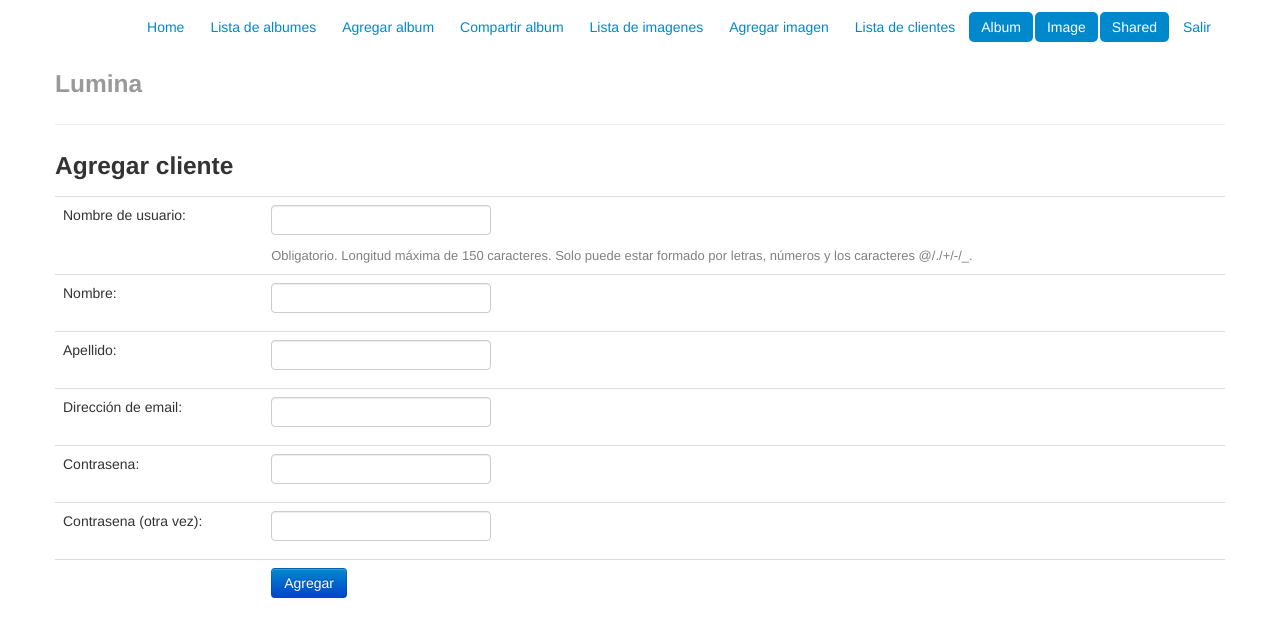
After one commit to florzanetta/lumina, a Django app: a page that uses lumina/templates/lumina/base.html in a window 1280 px wide. The commit adds this page. Shown: the top 637 px of the page. Run offline with Django 3.2, Linux system fonts and the light colour scheme; a user stored in the database is signed in; some libraries are stand-ins or nearby versions.

Commit message:
Add creation of new customers

```diff
--- a/lumina/forms.py
+++ b/lumina/forms.py
@@ -5,6 +5,7 @@ Created on Jun 1, 2013
 '''
 
 from django import forms
+from django.contrib.auth.models import User
 
 from lumina.models import Image, Album, SharedAlbum
 
@@ -49,3 +50,28 @@ class ImageUpdateForm(forms.ModelForm):
     class Meta:
         model = Image
         exclude = ('user', 'image', 'size', 'original_filename', 'content_type',)
+
+
+#===============================================================================
+# Customer
+#===============================================================================
+
+class CustomerCreateForm(forms.ModelForm):
+    password1 = forms.CharField(
+        max_length=20, required=True, widget=forms.PasswordInput(), label=u'Contrasena')
+    password2 = forms.CharField(
+        max_length=20, required=True, widget=forms.PasswordInput(), label=u'Contrasena (otra vez)')
+
+    class Meta:
+        model = User
+        fields = ('username', 'first_name', 'last_name', 'email', 'password1', 'password2')
+
+    def clean(self):
+        super(CustomerCreateForm, self).clean()
+        password1 = self.cleaned_data.get('password1')
+        password2 = self.cleaned_data.get('password2')
+        if password1 != password2:
+            raise forms.ValidationError('Los passwords no concuerdan')
+        return self.cleaned_data
+
+# LuminaUserProfileUpdateForm = LuminaUserProfileCreateForm
--- a/lumina/templates/lumina/base.html
+++ b/lumina/templates/lumina/base.html
@@ -8,6 +8,10 @@
 	<style type="text/css">
 	   ul.errorlist li {
 	       color: #e00;
+	   }
+	   .helptext {
+	       font-size: small;
+	       color: gray;
 	   }
 	</style>
 </head>
@@ -25,7 +29,7 @@
 								<li><a href="{% url 'shared_album_create' %}">Compartir album</a></li>
 								<li><a href="{% url 'image_list' %}">Lista de imagenes</a></li>
                                 <li><a href="{% url 'image_create' %}">Agregar imagen</a></li>
-                                <li><a href="{% url 'luminauserprofile_list' %}">Lista de clientes</a></li>
+                                <li><a href="{% url 'customer_list' %}">Lista de clientes</a></li>
 								{% if user.is_staff or user.is_superuser %}
 										<li class="active"><a href="{% url 'admin:lumina_album_changelist' %}" target="_blank">Album</a></li>
 										<li class="active"><a href="{% url 'admin:lumina_image_changelist' %}" target="_blank">Image</a></li>
--- /dev/null
+++ b/lumina/templates/lumina/customer_create_form.html
@@ -0,0 +1,26 @@
+{% extends "lumina/base.html" %}
+<!DOCTYPE html>
+<html>
+<head>
+<meta charset="UTF-8">
+<title>{% block title %}Lumina - Agregar cliente{% endblock %}</title>
+</head>
+<body>
+
+{% block content %}
+
+    <h3>Agregar cliente</h3>
+    <form action="." method="post">{% csrf_token %}
+	    <table class="table">
+	        {{ form.as_table }}
+	        <tr>
+               <td> </td>
+	           <td><input type="submit" value="Agregar" class="btn btn-primary"></td>
+	        </tr>
+		</table>
+    </form>
+
+{% endblock content %}
+
+</body>
+</html>
--- a/lumina/templates/lumina/customer_list.html
+++ b/lumina/templates/lumina/customer_list.html
@@ -37,7 +37,7 @@
     {% endfor %}
 
     <p>
-        <a href="{ % url 'xxxxxxxxxxxxxxx' % }" class="btn btn-primary">Agregar cliente</a>
+        <a href="{% url 'customer_create' %}" class="btn btn-primary">Agregar cliente</a>
     </p>
 
     {% dump_objects user object_list %}
--- a/lumina/urls.py
+++ b/lumina/urls.py
@@ -5,7 +5,8 @@ from django.views.decorators.cache import cache_control
 
 from lumina.views import ImageCreateView, ImageUpdateView, ImageListView, \
     AlbumListView, AlbumDetailView, AlbumCreateView, AlbumUpdateView, \
-    SharedAlbumAnonymousView, SharedAlbumCreateView, CustomerListView
+    SharedAlbumAnonymousView, SharedAlbumCreateView, CustomerListView, \
+    CustomerCreateView
 
 # Uncomment the next two lines to enable the admin:
 admin.autodiscover()
@@ -98,10 +99,15 @@ urlpatterns = patterns(
     #===========================================================================
     # LuminaUserProfile
     #===========================================================================
-    url(r'^luminauserprofile/list/$',
+    url(r'^customer/list/$',
         cache_control(private=True)(
             login_required(CustomerListView.as_view())),
-        name='luminauserprofile_list'),
+        name='customer_list'),
+
+    url(r'^customer/create/$',
+        cache_control(private=True)(
+            login_required(CustomerCreateView.as_view())),
+        name='customer_create'),
 
     #
     # Other
--- a/lumina/views.py
+++ b/lumina/views.py
@@ -14,12 +14,12 @@ from django.contrib import messages
 from django.core.files.storage import default_storage
 from django.views.decorators.cache import cache_control
 from django.core.urlresolvers import reverse
+from django.contrib.auth.models import User
 
 from lumina.models import Image, Album, SharedAlbum, LuminaUserProfile
 from lumina.pil_utils import generate_thumbnail
 from lumina.forms import ImageCreateForm, ImageUpdateForm, AlbumCreateForm, \
-    AlbumUpdateForm, SharedAlbumCreateForm
-from django.contrib.auth.models import User
+    AlbumUpdateForm, SharedAlbumCreateForm, CustomerCreateForm
 
 
 #
@@ -305,3 +305,23 @@ class CustomerListView(ListView):
 
     def get_queryset(self):
         return User.objects.filter(luminauserprofile__customer_of=self.request.user)
+
+
+class CustomerCreateView(CreateView):
+    model = User
+    form_class = CustomerCreateForm
+    template_name = 'lumina/customer_create_form.html'
+
+    def form_valid(self, form):
+        # Set the password
+        form.instance.password = form['password1'].value()
+
+        ret = super(CustomerCreateView, self).form_valid(form)
+
+        # Create the profile module
+        new_user = User.objects.get(pk=form.instance.id)
+        LuminaUserProfile.objects.create(
+            user=new_user, user_type=LuminaUserProfile.GUEST, customer_of=self.request.user)
+
+        messages.success(self.request, 'El cliente fue creado correctamente')
+        return ret
```
